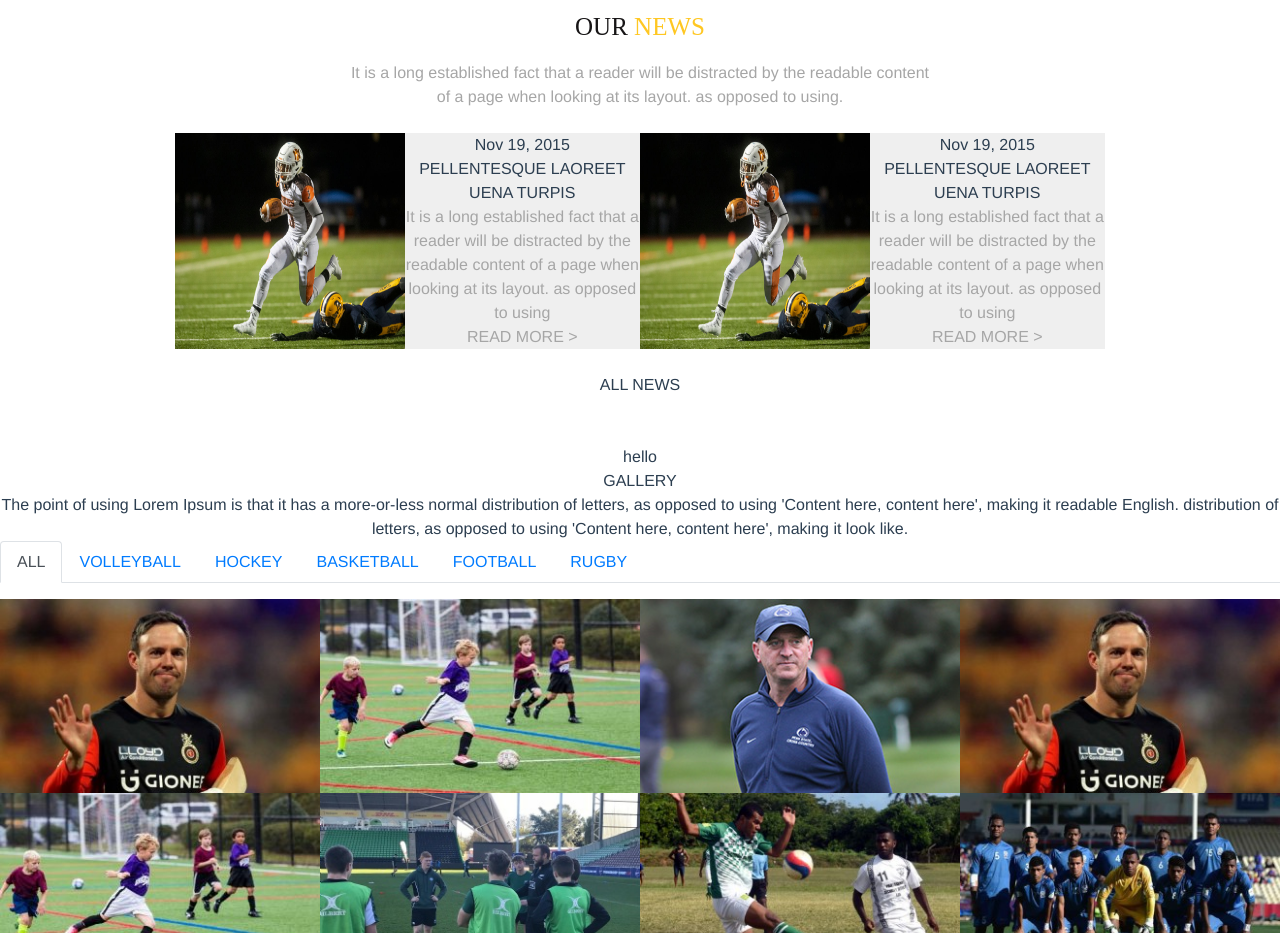
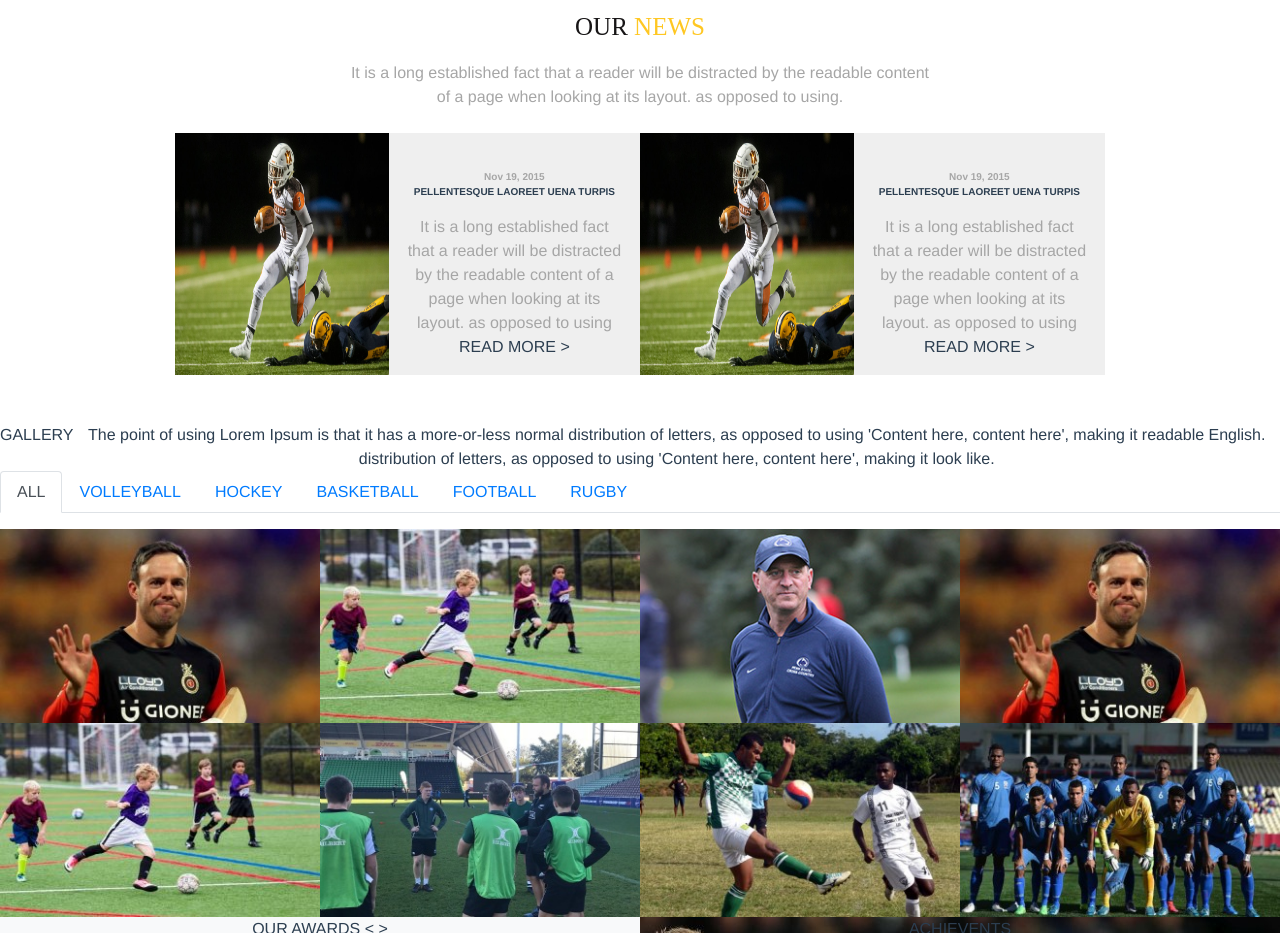
Before and after one commit to sarasnmsp21/sport, a Vue app: page /#/sport in a window 1280 px wide. Shown: the part 2100-3033 px from the top of the page. Built offline with nearby package versions, Linux system fonts and the light colour scheme; the HTML template or start-up script is replaced by a standard one.

Commit message:
changes in gallery

```diff
--- a/src/components/gallery.vue
+++ b/src/components/gallery.vue
@@ -1,11 +1,13 @@
 <template>
   <div>
-    <div>GALLERY</div>
-    <div>
-      The point of using Lorem Ipsum is that it has a more-or-less normal
-      distribution of letters, as opposed to using 'Content here, content here',
-      making it readable English. distribution of letters, as opposed to using
-      'Content here, content here', making it look like.
+    <div class="d-flex">
+      <div>GALLERY</div>
+      <div>
+        The point of using Lorem Ipsum is that it has a more-or-less normal
+        distribution of letters, as opposed to using 'Content here, content
+        here', making it readable English. distribution of letters, as opposed
+        to using 'Content here, content here', making it look like.
+      </div>
     </div>
     <div>
       <b-tabs content-class="mt-3">
--- a/src/components/news.vue
+++ b/src/components/news.vue
@@ -14,33 +14,36 @@
         <div>
           <img src="../assets/images/player.jpeg" width="100%" height="100%" />
         </div>
-        <div class="bg-lightgray">
-          <div>Nov 19, 2015</div>
-          <div>PELLENTESQUE LAOREET UENA TURPIS</div>
+        <div class="bg-lightgray p-3">
+          <div class="news-date-font color-lightgray">Nov 19, 2015</div>
+          <div class="news-head-font font-weight-bold mb-3">
+            PELLENTESQUE LAOREET UENA TURPIS
+          </div>
           <div class="color-lightgray">
             It is a long established fact that a reader will be distracted by
             the readable content of a page when looking at its layout. as
             opposed to using
-            <div>READ MORE ></div>
           </div>
+          <div>READ MORE ></div>
         </div>
         <div>
           <img src="../assets/images/player.jpeg" width="100%" height="100%" />
         </div>
-        <div class="bg-lightgray">
-          <div>Nov 19, 2015</div>
-          <div>PELLENTESQUE LAOREET UENA TURPIS</div>
+        <div class="bg-lightgray p-3">
+          <div class="news-date-font color-lightgray">Nov 19, 2015</div>
+          <div class="news-head-font font-weight-bold mb-3 ">
+            PELLENTESQUE LAOREET UENA TURPIS
+          </div>
           <div class="color-lightgray">
             It is a long established fact that a reader will be distracted by
             the readable content of a page when looking at its layout. as
             opposed to using
-            <div>READ MORE ></div>
           </div>
+          <div>READ MORE ></div>
         </div>
       </div>
-      <div class="mt-4 mb-4">ALL NEWS</div>
     </div>
-    <div class="">hello</div>
+    <div class="bg-image"></div>
   </div>
 </template>
 <style lang="scss">
@@ -51,4 +54,12 @@
 .bg-image {
   background: url("../assets/images/banner3.jpg");
 }
+.news-date-font {
+  font-size: 10px;
+  padding-top: 20px;
+  font-weight: bold;
+}
+.news-head-font {
+  font-size: 10px;
+}
 </style>
```
